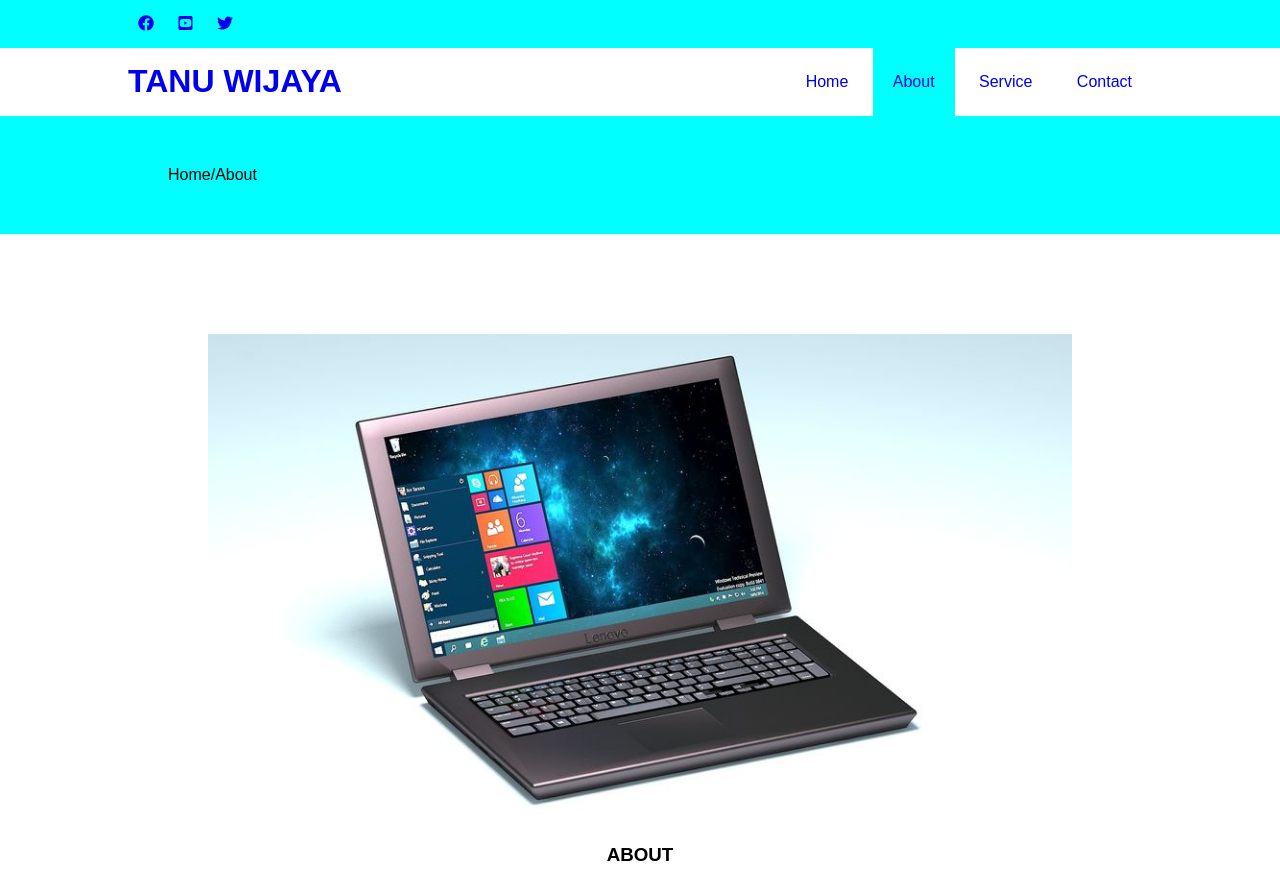
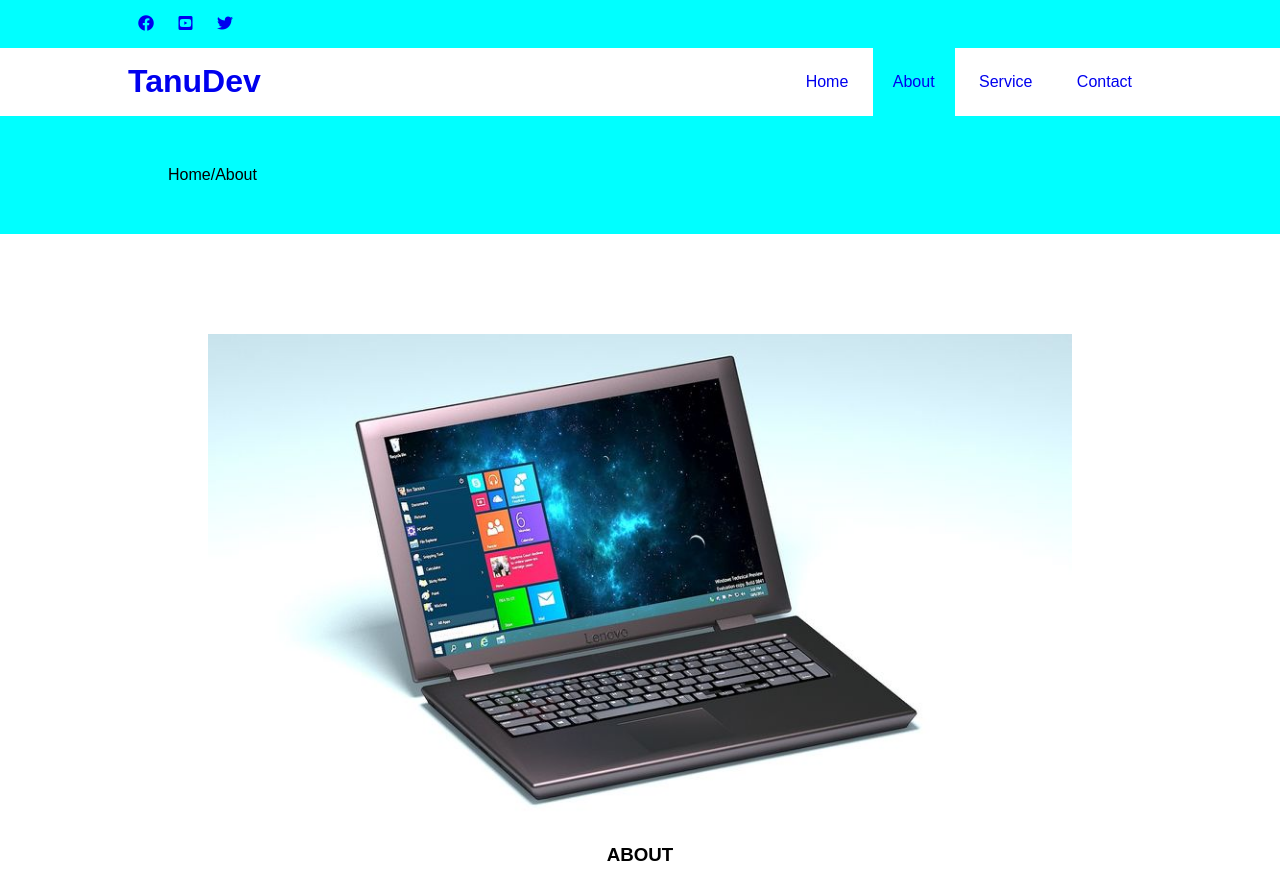
Before and after one commit to txnu/CompanyProfile, a plain HTML site: page about.html in a window 1280 px wide. Shown: the top 889 px of the page. Drawn offline with nearby package versions, Linux system fonts and the light colour scheme.

Commit message:
update container

```diff
--- a/about.html
+++ b/about.html
@@ -29,7 +29,7 @@
     </div>
     <header>
         <div class="container">
-            <h1><a href="index.html">TANU WIJAYA</a></h1>
+            <h1><a href="index.html">TanuDev</a></h1>
             <ul>
                 <li><a href="index.html">Home</a></li>
                 <li class="active"><a href="about.html">About</a></li>
```
Also changed, not shown: contact.html (+1 -1 lines), service.html (+1 -1 lines).
